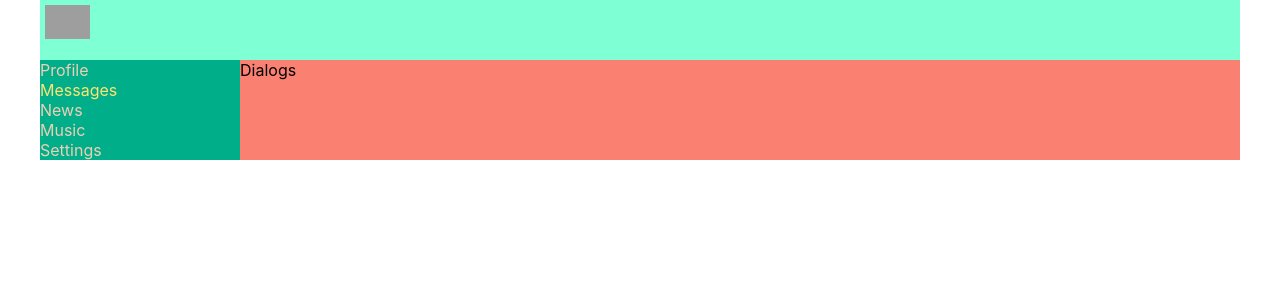
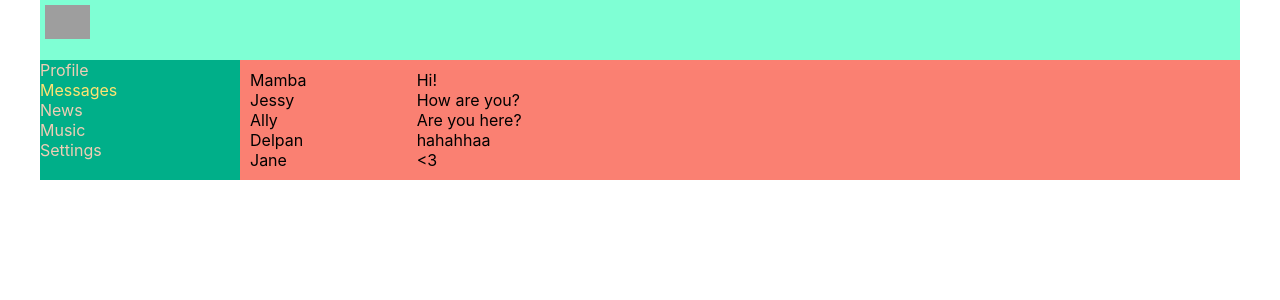
Before and after one commit to feverfortheflava/react-flava, a React (Create React App) app: page /dialogs in a window 1280 px wide. Shown: the top 300 px of the page. Built offline with nearby package versions, Linux system fonts and the light colour scheme; grey boxes are pictures that could not be loaded.

Commit message:
dialogs modifying less21

```diff
--- a/src/components/Dialogs/Dialogs.jsx
+++ b/src/components/Dialogs/Dialogs.jsx
@@ -1,6 +1,24 @@
 import React from "react";
 import cl from "./Dialogs.module.css";
+let love = "<3";
 const Dialogs = () => {
-  return <div>Dialogs</div>;
+  return (
+    <div className={cl.dialogs}>
+      <div className={cl.dialogs_items}>
+        <div className={cl.dialog}>Mamba</div>
+        <div className={cl.dialog}>Jessy</div>
+        <div className={cl.dialog}>Ally</div>
+        <div className={cl.dialog}>Delpan</div>
+        <div className={cl.dialog}>Jane</div>
+      </div>
+      <div className={cl.messages}>
+        <div className={cl.message}>Hi!</div>
+        <div className={cl.message}>How are you?</div>
+        <div className={cl.message}>Are you here?</div>
+        <div className={cl.message}>hahahhaa</div>
+        <div className={cl.message}>{love}</div>
+      </div>
+    </div>
+  );
 };
 export default Dialogs;
--- a/src/components/Dialogs/Dialogs.module.css
+++ b/src/components/Dialogs/Dialogs.module.css
@@ -0,0 +1,14 @@
+.dialogs {
+  display: grid;
+  grid-template-columns: 2fr 10fr;
+}
+.dialogs_items {
+  padding: 10px;
+}
+.dialog {
+}
+.messages {
+  padding: 10px;
+}
+.message {
+}
```
